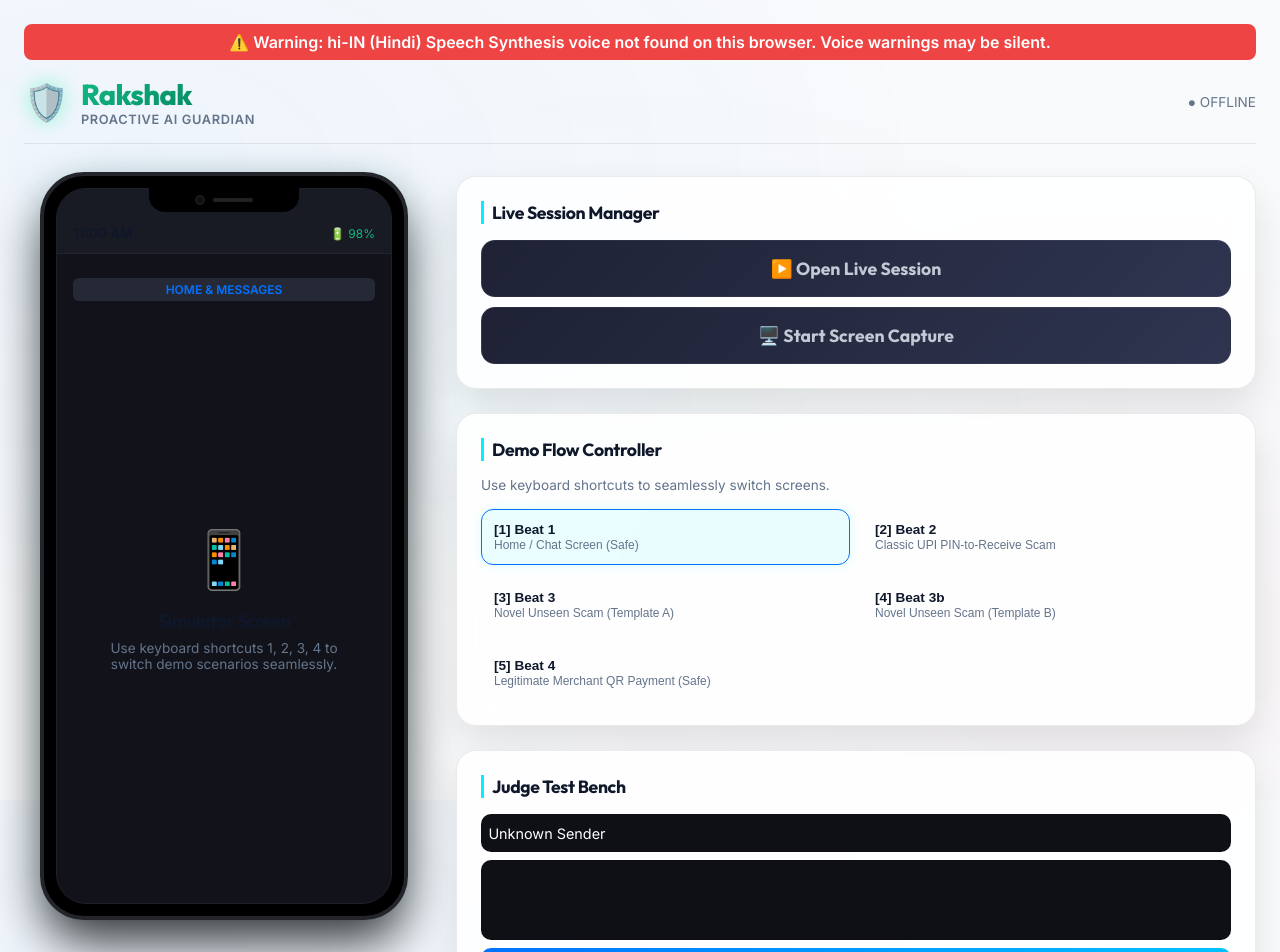
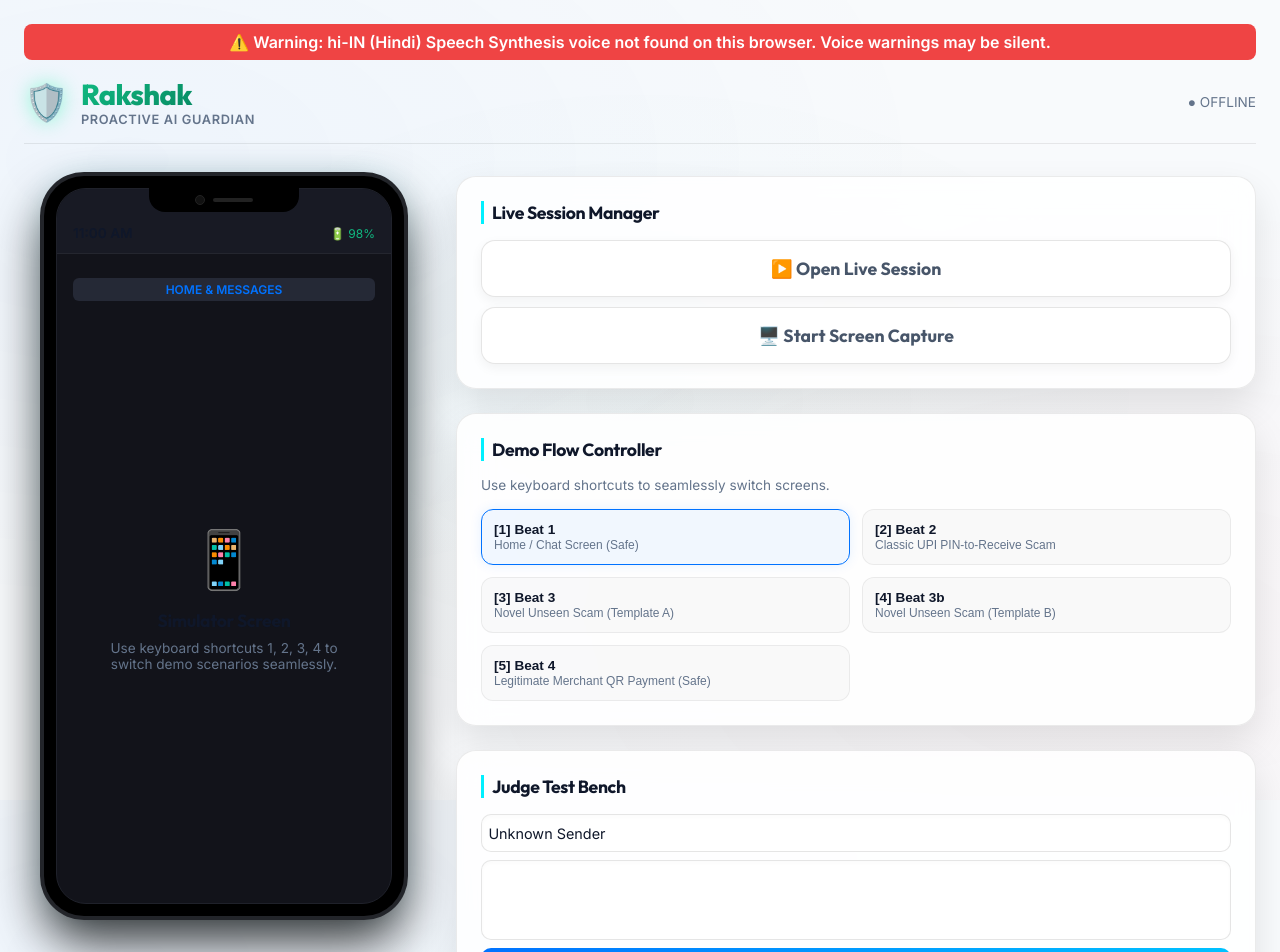
Before and after one commit to abhinandanmishra1/rakshak, a React (Vite) app in the folder frontend/: page / in a window 1280 px wide. Shown: the top 952 px of the page. Built offline with nearby package versions, Linux system fonts and the light colour scheme.

Commit message:
fix: Update Gemini model, bypass safety filters, and refine Light UI

```diff
--- a/frontend/src/index.css
+++ b/frontend/src/index.css
@@ -562,10 +562,10 @@ h1, h2, h3, h4, h5, h6 {
 }
 
 .btn-connect.inactive {
-  background: linear-gradient(135deg, #1f2235 0%, #2f3450 100%);
-  color: #c5c9d6;
-  border: 1px solid rgba(255, 255, 255, 0.05);
-  box-shadow: none;
+  background: #ffffff;
+  color: #475569;
+  border: 1px solid rgba(0, 0, 0, 0.1);
+  box-shadow: var(--shadow-sm);
 }
 
 .btn-connect:hover {
@@ -580,8 +580,8 @@ h1, h2, h3, h4, h5, h6 {
 }
 
 .btn-beat {
-  background: rgba(255, 255, 255, 0.03);
-  border: 1px solid rgba(255, 255, 255, 0.06);
+  background: rgba(0, 0, 0, 0.02);
+  border: 1px solid rgba(0, 0, 0, 0.06);
   color: var(--text-light);
   padding: 0.75rem;
   border-radius: 12px;
@@ -592,14 +592,14 @@ h1, h2, h3, h4, h5, h6 {
 }
 
 .btn-beat:hover {
-  background: rgba(255, 255, 255, 0.08);
-  border-color: rgba(255, 255, 255, 0.15);
+  background: rgba(0, 0, 0, 0.05);
+  border-color: rgba(0, 0, 0, 0.1);
 }
 
 .btn-beat.active {
-  background: rgba(0, 240, 255, 0.08);
+  background: rgba(0, 114, 255, 0.05);
   border-color: var(--primary-glow);
-  box-shadow: 0 0 12px rgba(0, 240, 255, 0.15);
+  box-shadow: 0 0 12px rgba(0, 114, 255, 0.1);
 }
 
 /* Input text pasting form for judges */
@@ -619,17 +619,18 @@ h1, h2, h3, h4, h5, h6 {
 }
 
 .textarea-custom {
-  background: #0f1016;
-  border: 1px solid var(--border-color);
+  background: #ffffff;
+  border: 1px solid rgba(0, 0, 0, 0.1);
   border-radius: 10px;
-  color: #fff;
+  color: var(--text-light);
   padding: 0.75rem;
   font-family: inherit;
   font-size: 0.9rem;
   resize: none;
   min-height: 80px;
   outline: none;
-  transition: border 0.2s;
+  transition: border 0.2s, box-shadow 0.2s;
+  box-shadow: inset 0 2px 4px rgba(0, 0, 0, 0.02);
 }
 
 .textarea-custom:focus {
```
Also changed, not shown: 2 other files (tests, documents, lock files or other folders).
